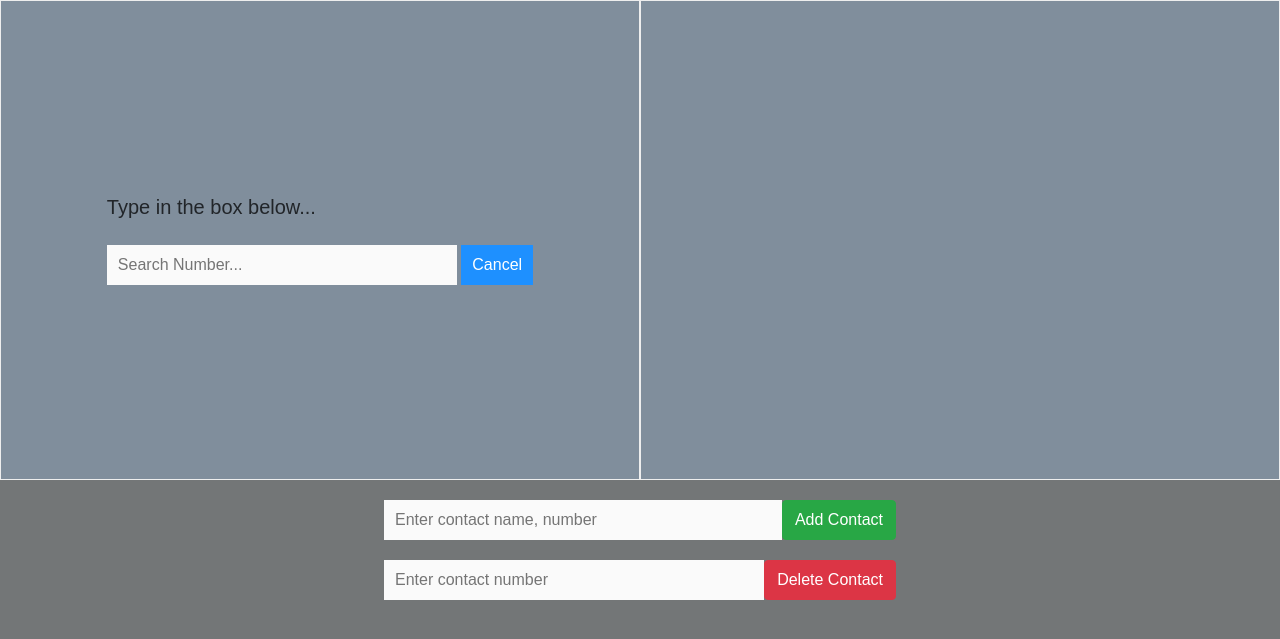
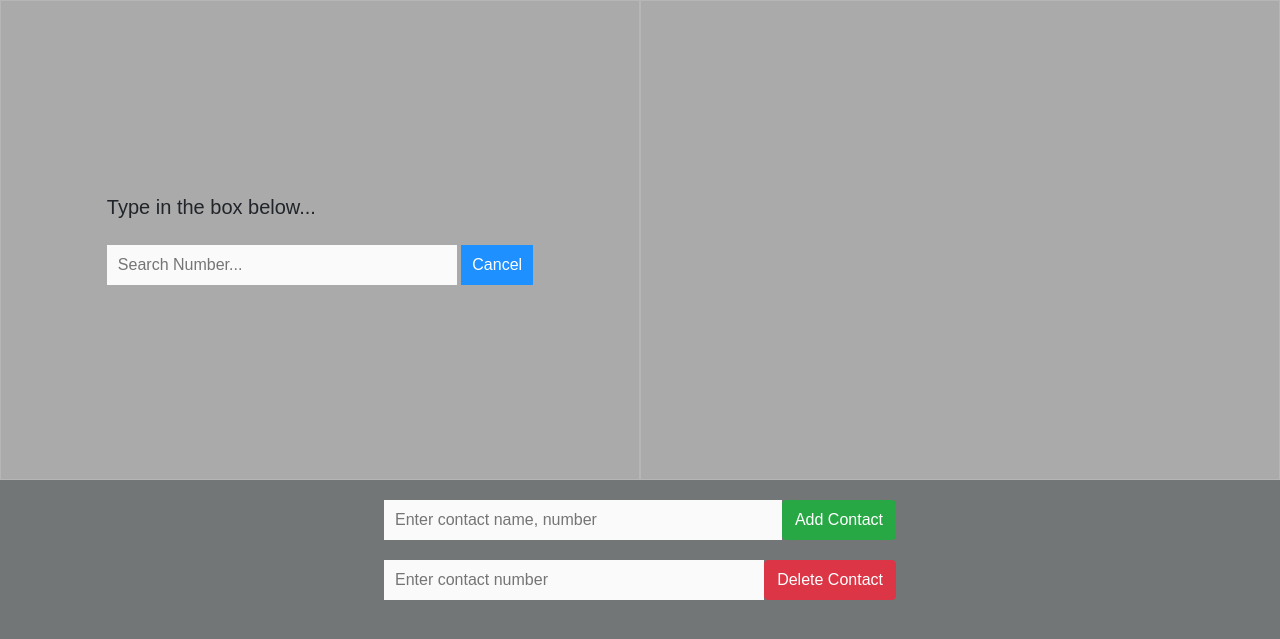
Before and after one commit to Phoenix0021/ContactList.github.io, a PHP site: page / in a window 1280 px wide. Shown: the part 16-655 px from the top of the page. Run offline with PHP 8.4, Linux system fonts and the light colour scheme.

Commit message:
Update style.css

```diff
--- a/style.css
+++ b/style.css
@@ -7,13 +7,13 @@ body {
     padding: 50px;
     width: 50%;
     align-content: center;
-    border: 1px solid #eeeeee;
+    border: 1px solid #b6b6b6;
 }
 
 #container{
     width: 100%;
     height: 60%;
-    background-color: #808e9c;
+    background-color: rgb(170, 170, 170);
     display: flex;
     margin: 0 auto;
 }
```
